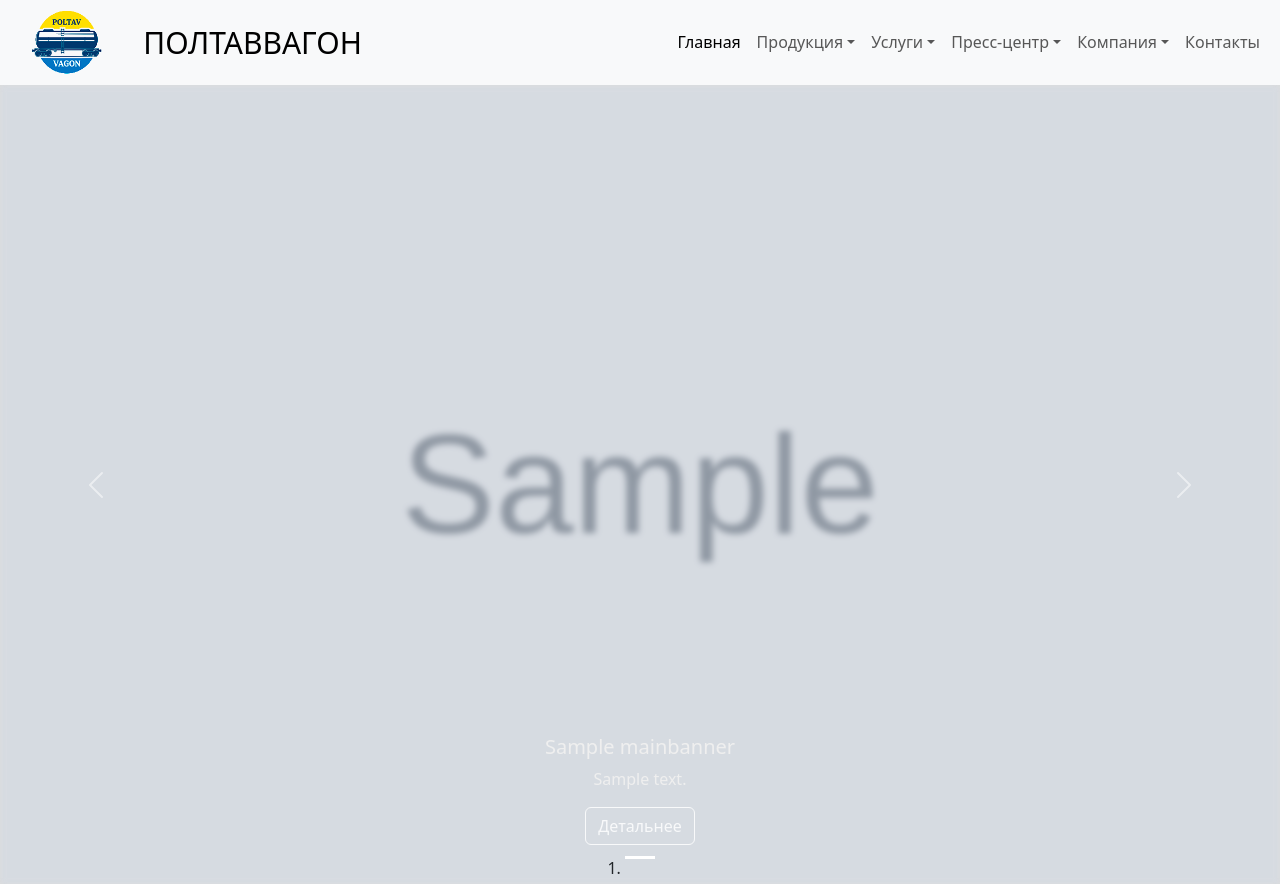
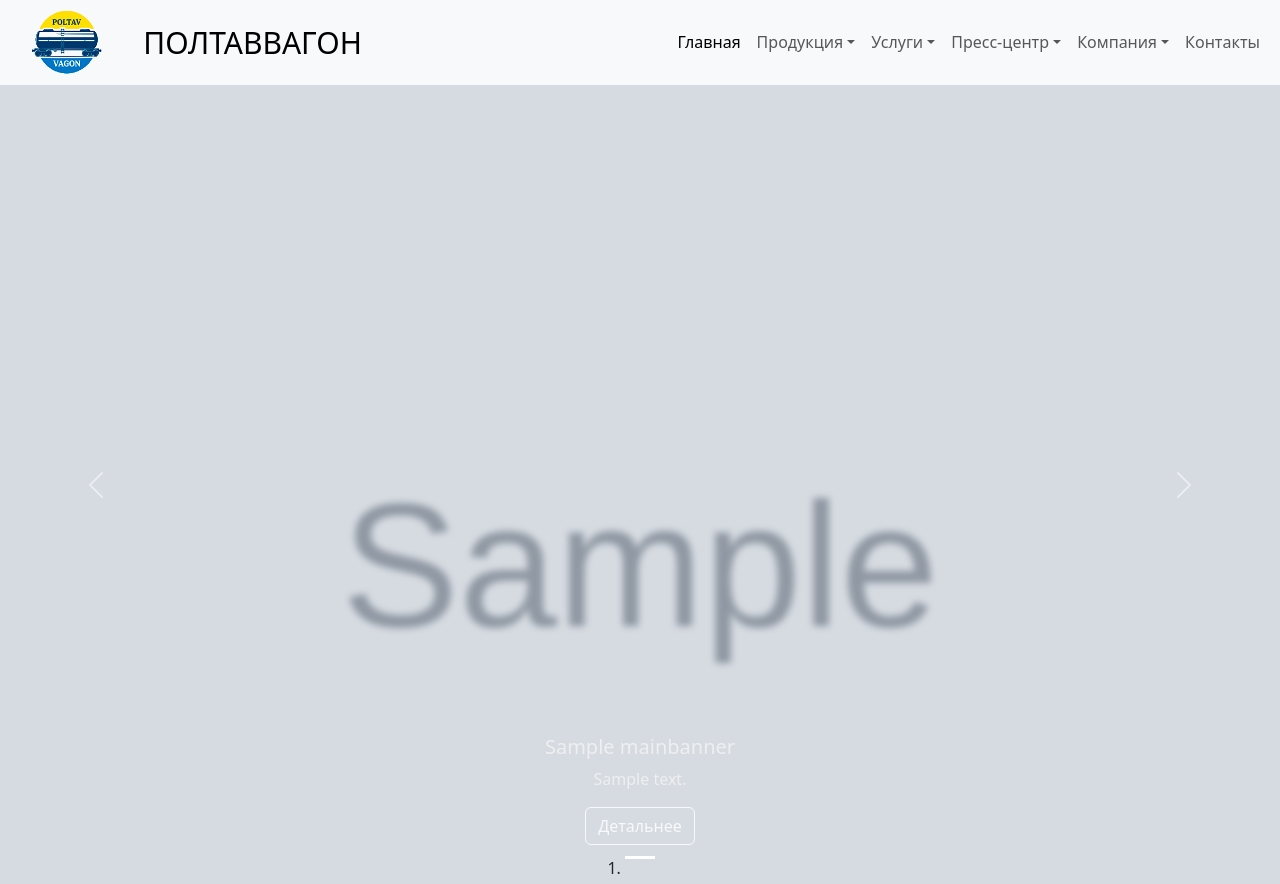
Before and after one commit to Atomini/PV_site, a Django app: page / in a window 1280 px wide. Shown: the part 43-927 px from the top of the page. Run offline with Django 4.2, Linux system fonts and the light colour scheme; tables that the repository leaves empty hold one stand-in row (values such as "Sample post"); grey boxes marked "Sample" are stand-in pictures; some libraries are stand-ins or nearby versions.

Commit message:
добавил несколько анимаций

```diff
--- a/poltavvagon/catalog/static/catalog/css/style.css
+++ b/poltavvagon/catalog/static/catalog/css/style.css
@@ -196,3 +196,70 @@ a.card-catalog{
     }
 
 }
+
+.kenburns-top {
+	-webkit-animation: kenburns-top 5s ease-out both;
+	        animation: kenburns-top 5s ease-out both;
+}
+
+
+@-webkit-keyframes kenburns-top {
+  0% {
+    -webkit-transform: scale(1) translateY(0);
+            transform: scale(1) translateY(0);
+    -webkit-transform-origin: 50% 16%;
+            transform-origin: 50% 16%;
+  }
+  100% {
+    -webkit-transform: scale(1.25) translateY(-15px);
+            transform: scale(1.25) translateY(-15px);
+    -webkit-transform-origin: top;
+            transform-origin: top;
+  }
+}
+@keyframes kenburns-top {
+  0% {
+    -webkit-transform: scale(1) translateY(0);
+            transform: scale(1) translateY(0);
+    -webkit-transform-origin: 50% 16%;
+            transform-origin: 50% 16%;
+  }
+  100% {
+    -webkit-transform: scale(1.25) translateY(-15px);
+            transform: scale(1.25) translateY(-15px);
+    -webkit-transform-origin: top;
+            transform-origin: top;
+  }
+}
+
+.focus-in-expand {
+	-webkit-animation: focus-in-expand 0.8s cubic-bezier(0.250, 0.460, 0.450, 0.940) both;
+	        animation: focus-in-expand 0.8s cubic-bezier(0.250, 0.460, 0.450, 0.940) both;
+}
+
+@-webkit-keyframes focus-in-expand {
+  0% {
+    letter-spacing: -0.5em;
+    -webkit-filter: blur(12px);
+            filter: blur(12px);
+    opacity: 0;
+  }
+  100% {
+    -webkit-filter: blur(0px);
+            filter: blur(0px);
+    opacity: 1;
+  }
+}
+@keyframes focus-in-expand {
+  0% {
+    letter-spacing: -0.5em;
+    -webkit-filter: blur(12px);
+            filter: blur(12px);
+    opacity: 0;
+  }
+  100% {
+    -webkit-filter: blur(0px);
+            filter: blur(0px);
+    opacity: 1;
+  }
+}
--- a/poltavvagon/catalog/templates/layout/navbar.html
+++ b/poltavvagon/catalog/templates/layout/navbar.html
@@ -7,7 +7,7 @@
                    <img src="{% static 'catalog/image/logo-small.png' %}" width="70" height="70"
                         class="d-inline-block align-middle" alt="LOGO" loading="lazy">
                 </a>
-                <a class="navbar-brand brand-text justify-content-md-left align-middle" href="/" >ПОЛТАВВАГОН</a>
+                <a class="navbar-brand brand-text justify-content-md-left align-middle focus-in-expand" href="/" >ПОЛТАВВАГОН</a>
                 </div>
                 <button class="navbar-toggler" type="button" data-bs-toggle="collapse" data-bs-target="#navbarNav"
                         aria-controls="navbarNav" aria-expanded="false" aria-label="Toggle navigation">
--- a/poltavvagon/catalog/templates/main/index.html
+++ b/poltavvagon/catalog/templates/main/index.html
@@ -4,7 +4,7 @@
 {% load static %}
 
 {% block banner %}
-    <div id="carouselExampleIndicators" class="carousel slide banner" data-bs-ride="carousel">
+    <div id="carouselExampleIndicators" class="carousel slide banner " data-bs-ride="carousel">
         <ol class="carousel-indicators">
 
             {% for banner in banners %}
@@ -27,7 +27,7 @@
                      <div class="carousel-item ">
                 {% endif %}
 
-                    <img src="media/{{ banner.image }}" class="d-block w-100 banner-image" alt="...">
+                    <img src="media/{{ banner.image }}" class="d-block w-100 banner-image kenburns-top" alt="...">
                     <div class="carousel-caption d-none d-md-block">
                     <h5 class="banner-text">{{ banner.name }}</h5>
                     <p class="banner-text">{{ banner.body }}</p>
@@ -57,7 +57,7 @@
         <div class="container">
             <div class="row">
                 <div class="col-xl-5 col-lg-6">
-                    <img src="{% static 'catalog/image/vagon_more.jpg' %}" alt="about" class="img-fluid full-width">
+                    <img src="{% static 'catalog/image/vagon_more.jpg' %}" alt="about" class="img-fluid full-width ">
                 </div>
                 <div class="col-xl-7 col-lg-6 align-self-center">
 
```
